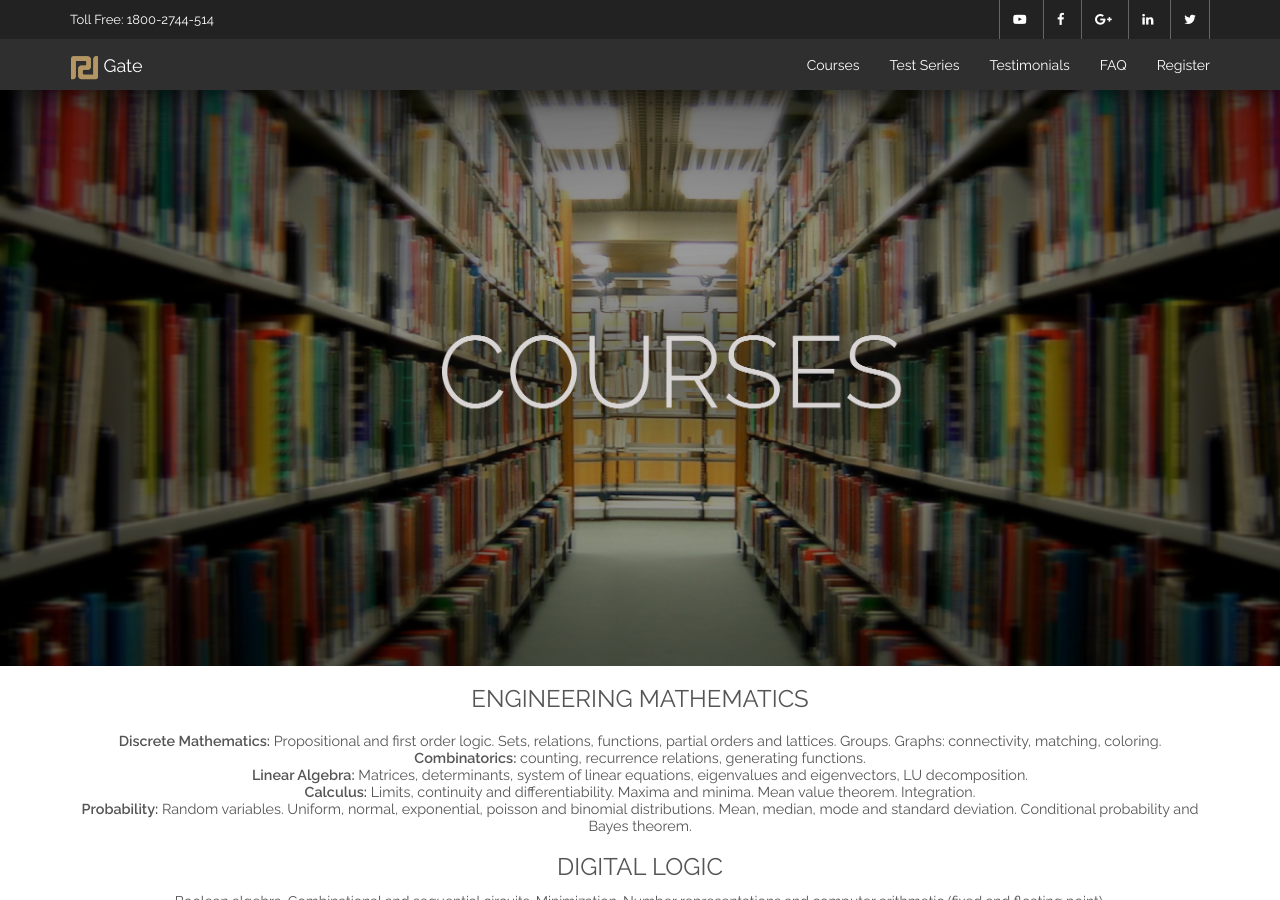
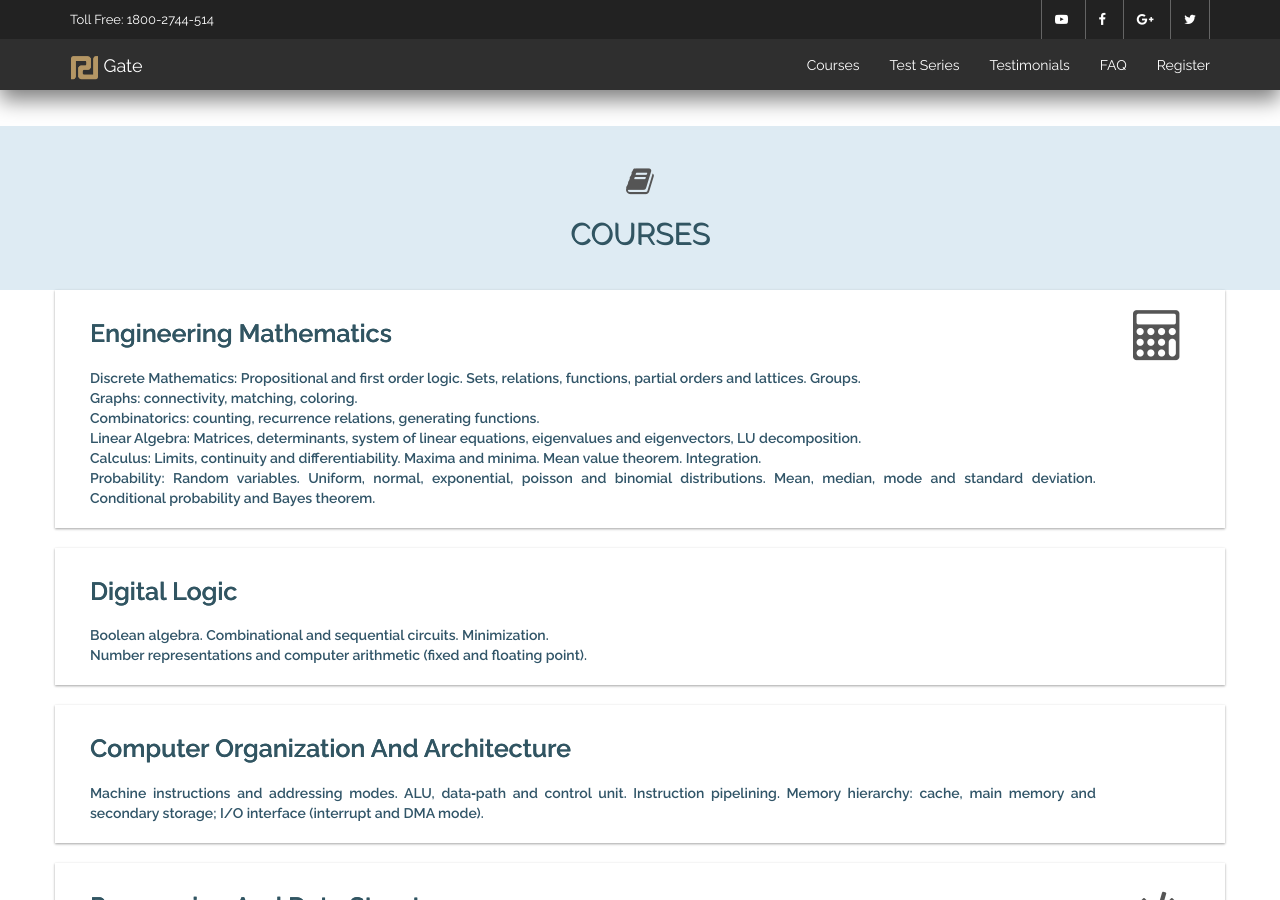
Before and after one commit to satish18/gate-raudra, a Jekyll site: the page built from courses.html, in a window 1280 px wide and 900 px high. Built offline with Jekyll 4.4.1, drawn with Linux system fonts in a browser that asks for light colours; nearby versions of some CDN libraries; some of the changed text lies outside the part shown.

Commit message:
courses page modified

```diff
--- a/_includes/head.html
+++ b/_includes/head.html
@@ -16,6 +16,7 @@
 
   <link href='https://fonts.googleapis.com/css?family=Raleway:200,400,400italic,600' rel='stylesheet' type='text/css'>
   <link rel="stylesheet" href="https://maxcdn.bootstrapcdn.com/font-awesome/4.6.3/css/font-awesome.min.css">
+  <link rel="stylesheet" href="https://cdnjs.cloudflare.com/ajax/libs/material-design-iconic-font/2.2.0/css/material-design-iconic-font.min.css">
 
   <link rel="canonical" href="{{ page.url | replace:'index.html','' | prepend: site.baseurl | prepend: site.url }}">
   <link rel="alternate" type="application/rss+xml" title="{{ site.title }}" href="{{ "/feed.xml" | prepend: site.baseurl | prepend: site.url }}">
--- a/_includes/header.html
+++ b/_includes/header.html
@@ -5,7 +5,7 @@
         <a href=""><i class="fa fa-youtube-play"></i></a>
         <a href=""><i class="fa fa-facebook"></i></a>
         <a href=""><i class="fa fa-google-plus"></i></a>
-        <a href=""><i class="fa fa-linkedin"></i></a>
+        <!-- <a href=""><i class="fa fa-linkedin"></i></a> -->
         <a href=""><i class="fa fa-twitter"></i></a>
       </div>
       <a href="tel: 1800-2744-514" class="phone">Toll Free: 1800-2744-514</a>
--- a/_sass/_courses.scss
+++ b/_sass/_courses.scss
@@ -1,4 +1,49 @@
 #courses {
+  padding-top: 14vh;
+  text-align: center;
+  .course-slide-container {
+    background: #DEEBF3;
+    i {
+      font-size: 30px;
+    }
+    h2 {
+      text-align: center;
+      text-shadow: 1px 1px #315562;
+    }
+  }
+  h4 {
+    color: #315562;
+    font-size: 2.5rem;
+    text-shadow: 0.2px 0.2px #315562;
+  }
+  .space-20 {
+      padding: 20px;
+  }
+  .margin-b20 {
+    margin-bottom: 20px;
+  }
+  .box-light {
+    box-shadow: 0 1px 3px rgba(0,0,0,0.15), 0 1px 2px rgba(0,0,0,0.24);
+    transition: all 0.3s ease-in-out;
+  }
+  .margin-20 {
+    margin-top: 20px;
+  }
+  .dark-grey {
+    text-align: justify;
+    text-justify: inter-word;
+    color: #315568;
+
+  }
+  .row {
+  margin-right: -15px;
+}
+.img-container {
+  i {
+    font-size: 60px;
+  }
+}
+
   .sub-img {
     text-align: center;
     img {
--- a/courses.html
+++ b/courses.html
@@ -4,64 +4,154 @@ permalink: /courses/
 layout: default
 ---
 <div id="courses">
-  <div class="sub-img">
+  <!-- <div class="sub-img">
     <img src="{{site.baseurl}}/images/library.jpg"/>
+  </div> -->
+  <div class="">
+    <div class="course-slide-container">
+      <div class="container">
+        <div class="row text-center space-30">
+          <div>
+            <span><br><br><i class="fa fa-book" aria-hidden="true"></i></span>
           </div>
-  <div class="courses container">
-    <div class="maths course-content">
-    <h3>ENGINEERING MATHEMATICS <h3>
-      <p><b>Discrete Mathematics:</b> Propositional and first order logic. Sets, relations, functions,
-        partial orders and lattices. Groups. Graphs: connectivity, matching, coloring.<br>
+          <h2>COURSES</h2>
+        </div>
+      </div>
+    </div>
+    <div class="container">
+      <div class="row space-20 box-light margin-b20">
+        <div class="col-md-11" style="text-align: left;">
+          <h4><b>Engineering Mathematics<b></h4>
+            <div class="margin-20 dark-grey" >
+              <b>Discrete Mathematics:</b> Propositional and first order logic. Sets, relations, functions,
+                partial orders and lattices. Groups. <br>Graphs: connectivity, matching, coloring.<br>
                 <b>Combinatorics:</b> counting, recurrence relations, generating functions.<br>
                 <b>Linear Algebra:</b> Matrices, determinants, system of linear equations, eigenvalues and eigenvectors, LU decomposition.<br>
                 <b>Calculus:</b> Limits, continuity and differentiability. Maxima and minima. Mean value theorem. Integration.<br>
                 <b>Probability:</b> Random variables. Uniform, normal, exponential, poisson and binomial distributions. Mean, median, mode and standard deviation. Conditional probability and Bayes theorem.
-      </p>
             </div>
-    <!-- <div class="dld course-content"> -->
-      <h3>DIGITAL LOGIC</h3>
-      <p> Boolean algebra. Combinational and sequential circuits. Minimization.
+          </div>
+          <div class="col-md-1 img-container ">
+            <i class="fa fa-calculator hidden-xs hidden-sm" area-hidden="true" style="font-size:50px !important"></i>
+          </div>
+        </div>
+        <div class="row space-20 box-light margin-b20">
+          <div class="col-md-11" style="text-align: left;">
+            <h4><b>Digital Logic<b></h4>
+              <div class="margin-20 dark-grey" >
+                Boolean algebra. Combinational and sequential circuits. Minimization.<br>
                 Number representations and computer arithmetic (fixed and floating point).
-      </p>
-    <h3>COMPUTER ORGANIZATION AND ARCHITECTURE</h3>
-    <p> Machine instructions and addressing modes. ALU, data‐path and control unit. Instruction
+              </div>
+            </div>
+            <div class="col-md-1 img-container hidden-xs hidden-sm">
+              <i class="zmdi zmdi-memory zmdi-memory-hc-2x" ></i>
+            </div>
+          </div>
+          <div class="row space-20 box-light margin-b20">
+            <div class="col-md-11" style="text-align: left;">
+              <h4><b>Computer Organization And Architecture<b></h4>
+                <div class="margin-20 dark-grey" >
+                  Machine instructions and addressing modes. ALU, data‐path and control unit. Instruction
                     pipelining. Memory hierarchy: cache, main memory and secondary storage; I/O
                     interface (interrupt and DMA mode).
-    </p>
-    <h3>PROGRAMMING AND DATA STRUCTURES</h3>
-    <p> Programming in C. Recursion. Arrays, stacks, queues, linked lists, trees, binary search
+                </div>
+              </div>
+              <div class="col-md-1 img-container hidden-xs hidden-sm">
+                <i class="zmdi zmdi-tablet" ></i>
+              </div>
+            </div>
+            <div class="row space-20 box-light margin-b20">
+              <div class="col-md-11" style="text-align: left;">
+                <h4><b>Programing And Data Structures<b></h4>
+                  <div class="margin-20 dark-grey " >
+                    Programming in C. Recursion. Arrays, stacks, queues, linked lists, trees, binary search
                       trees, binary heaps, graphs
-    </p>
-    <h3>ALGORITHMS</h3>
-    <p> Searching, sorting, hashing. Asymptotic worst case time and space complexity.
+                  </div>
+                </div>
+                <div class="col-md-1 img-container hidden-xs hidden-sm">
+                  <i class="fa fa-code" ></i>
+                </div>
+              </div>
+              <div class="row space-20 box-light margin-b20">
+                <div class="col-md-11" style="text-align: left;">
+                  <h4><b>Algorithms<b></h4>
+                    <div class="margin-20 dark-grey" >
+                      Searching, sorting, hashing. Asymptotic worst case time and space complexity.
                         Algorithm design techniques: greedy, dynamic programming and divide‐and‐conquer.
                         Graph search, minimum spanning trees, shortest paths.
-    </p>
-    <h3>THEORY OF COMPUTATION </h3>
-    <p>Regular expressions and finite automata. Context-free grammars and push-down
+                    </div>
+                  </div>
+                  <div class="col-md-1 img-container hidden-xs hidden-sm">
+                    <i class="zmdi zmdi-device-hub" ></i>
+                  </div>
+              </div>
+              <div class="row space-20 box-light margin-b20">
+                <div class="col-md-11" style="text-align: left;">
+                  <h4><b>Theory Of Computation<b></h4>
+                    <div class="margin-20 dark-grey" >
+                      Regular expressions and finite automata. Context-free grammars and push-down
                         automata. Regular and contex-free languages, pumping lemma. Turing machines and
                         undecidability.
-    </p>
-    <h3>COMPILER DESIGN</h3>
-    <p>Lexical analysis, parsing, syntax-directed translation. Runtime environments.
+                    </div>
+                  </div>
+                  <div class="col-md-1 img-container hidden-xs hidden-sm">
+                    <i class="zmdi zmdi-tablet-mac" ></i>
+                  </div>
+              </div>
+              <div class="row space-20 box-light margin-b20">
+                <div class="col-md-11" style="text-align: left;">
+                  <h4><b>Compiler Design<b></h4>
+                    <div class="margin-20 dark-grey" >
+                      Lexical analysis, parsing, syntax-directed translation. Runtime environments.
                         Intermediate code generation.
-    </p>
-    <h3>OPERATING SYSTEMS</h3>
-    <p>Processes, threads, inter‐process communication, concurrency and synchronization.
+                    </div>
+                  </div>
+                  <div class="col-md-1 img-container hidden-xs hidden-sm">
+                    <i class="fa fa-desktop" ></i>
+                  </div>
+              </div>
+              <div class="row space-20 box-light margin-b20">
+                <div class="col-md-11" style="text-align: left;">
+                  <h4><b>Operating Systems<b></h4>
+                    <div class="margin-20 dark-grey" >
+                      Processes, threads, inter‐process communication, concurrency and synchronization.
                         Deadlock. CPU scheduling. Memory management and virtual memory. File systems.
-    </p>
-    <h3>DATABASES</h3>
-    <p>ER‐model. Relational model: relational algebra, tuple calculus, SQL. Integrity constraints,
+
+                    </div>
+                  </div>
+                  <div class="col-md-1 img-container hidden-xs hidden-sm">
+                    <i class="fa fa-file-text-o" ></i>
+                  </div>
+              </div>
+              <div class="row space-20 box-light margin-b20">
+                <div class="col-md-11" style="text-align: left;">
+                  <h4><b>Databases<b></h4>
+                    <div class="margin-20 dark-grey" >
+                      ER‐model. Relational model: relational algebra, tuple calculus, SQL. Integrity constraints,
                         normal forms. File organization, indexing (e.g., B and B+ trees). Transactions and
                         concurrency control.
-    </p>
-    <h3>COMPUTER NETWORKS</h3>
-    <p>Concept of layering. LAN technologies (Ethernet). Flow and error control techniques,
+                    </div>
+                  </div>
+                  <div class="col-md-1 img-container hidden-xs hidden-sm">
+                    <i class="fa fa-database" ></i>
+                  </div>
+              </div>
+              <div class="row space-20 box-light margin-b20">
+                <div class="col-md-11" style="text-align: left;">
+                  <h4><b>Computer Networks<b></h4>
+                    <div class="margin-20 dark-grey" >
+                      Concept of layering. LAN technologies (Ethernet). Flow and error control techniques,
                         switching. IPv4/IPv6, routers and routing algorithms (distance vector, link state). TCP/UDP
                         and sockets, congestion control. Application layer protocols (DNS, SMTP, POP, FTP, HTTP).
                         Basics of Wi-Fi. Network security: authentication, basics of public key and private key
                         cryptography, digital signatures and certificates, firewalls.
-    </p>
+                    </div>
+                  </div>
+                  <div class="col-md-1 img-container hidden-xs hidden-sm">
+                    <i class="fa fa-wifi" ></i>
+                  </div>
+              </div>
 
       </div>
     </div>
+</div>
```
Also changed, not shown: 10 other files. Lines whose indentation alone changed are shown as unchanged.
